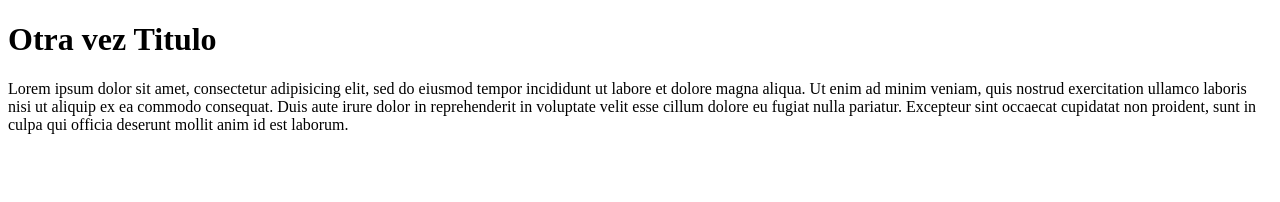
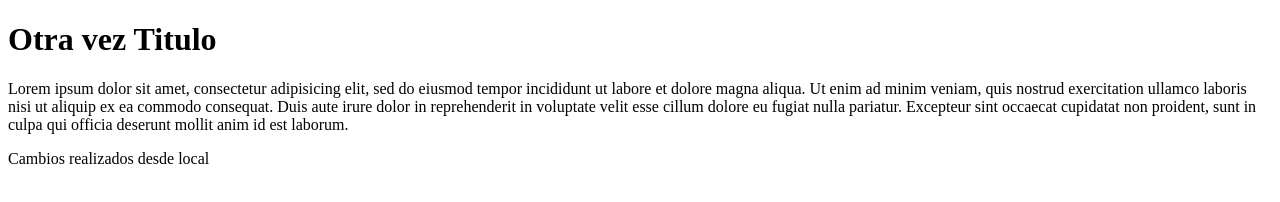
Before and after one commit to brus2099/Curso-Git, a plain HTML site: page index.html in a window 1280 px wide. Drawn offline with Linux system fonts and the light colour scheme.

Commit message:
Primera actualizacion a GitHub

```diff
--- a/index.html
+++ b/index.html
@@ -9,5 +9,6 @@
         <p>
             Lorem ipsum dolor sit amet, consectetur adipisicing elit, sed do eiusmod tempor incididunt ut labore et dolore magna aliqua. Ut enim ad minim veniam, quis nostrud exercitation ullamco laboris nisi ut aliquip ex ea commodo consequat. Duis aute irure dolor in reprehenderit in voluptate velit esse cillum dolore eu fugiat nulla pariatur. Excepteur sint occaecat cupidatat non proident, sunt in culpa qui officia deserunt mollit anim id est laborum.
         </p>
+        <p>Cambios realizados desde local </p>
     </body>
 </html>
```
